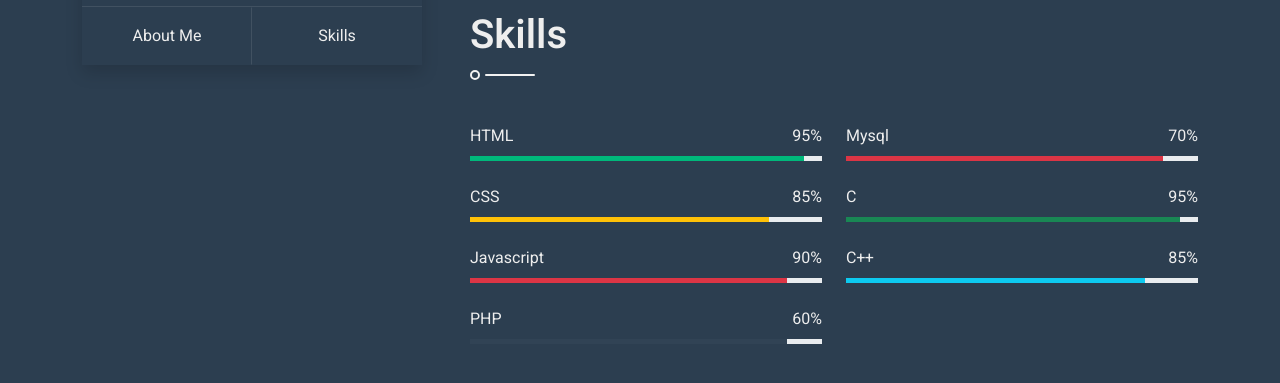
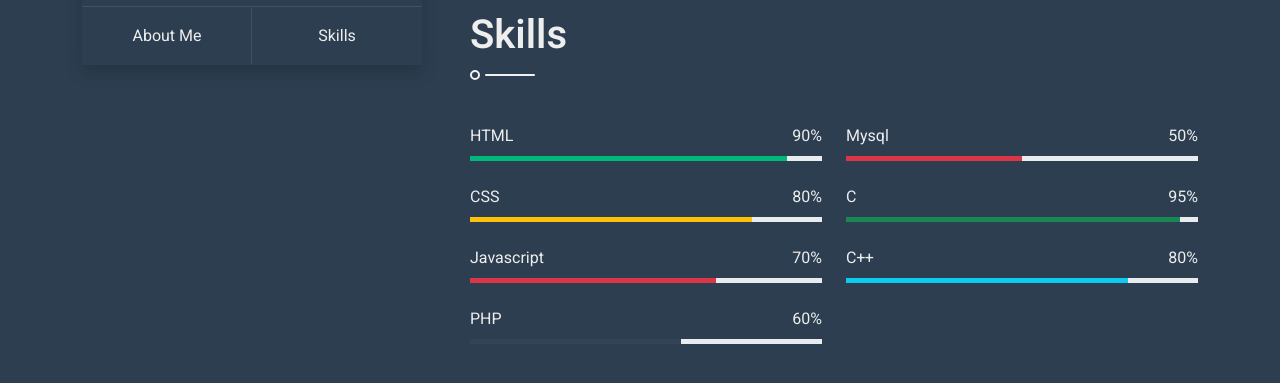
Before and after one commit to dipadanuwr-alt/dipadanuwar-portfolio, a plain HTML site: page index.html in a window 1280 px wide. Shown: the part 735-1118 px from the top of the page. Drawn offline with nearby package versions, Linux system fonts and the light colour scheme.

Commit message:
Update index.html

```diff
--- a/index.html
+++ b/index.html
@@ -135,28 +135,28 @@
                                 <div class="skill mb-4">
                                     <div class="d-flex justify-content-between">
                                         <p class="mb-2">HTML</p>
-                                        <p class="mb-2">95%</p>
+                                        <p class="mb-2">90%</p>
                                     </div>
                                     <div class="progress">
-                                        <div class="progress-bar bg-primary" role="progressbar" aria-valuenow="95" aria-valuemin="0" aria-valuemax="100"></div>
+                                        <div class="progress-bar bg-primary" role="progressbar" aria-valuenow="90" aria-valuemin="0" aria-valuemax="100"></div>
                                     </div>
                                 </div>
                                 <div class="skill mb-4">
                                     <div class="d-flex justify-content-between">
                                         <p class="mb-2">CSS</p>
-                                        <p class="mb-2">85%</p>
+                                        <p class="mb-2">80%</p>
                                     </div>
                                     <div class="progress">
-                                        <div class="progress-bar bg-warning" role="progressbar" aria-valuenow="85" aria-valuemin="0" aria-valuemax="100"></div>
+                                        <div class="progress-bar bg-warning" role="progressbar" aria-valuenow="80" aria-valuemin="0" aria-valuemax="100"></div>
                                     </div>
                                 </div>
                                 <div class="skill mb-4">
                                     <div class="d-flex justify-content-between">
                                         <p class="mb-2">Javascript</p>
-                                        <p class="mb-2">90%</p>
+                                        <p class="mb-2">70%</p>
                                     </div>
                                     <div class="progress">
-                                        <div class="progress-bar bg-danger" role="progressbar" aria-valuenow="90" aria-valuemin="0" aria-valuemax="100"></div>
+                                        <div class="progress-bar bg-danger" role="progressbar" aria-valuenow="70" aria-valuemin="0" aria-valuemax="100"></div>
                                     </div>
                                 </div>
                                 <div class="skill mb-4">
@@ -165,7 +165,7 @@
                                         <p class="mb-2">60%</p>
                                     </div>
                                     <div class="progress">
-                                        <div class="progress-bar bg-secondary" role="progressbar" aria-valuenow="90" aria-valuemin="0" aria-valuemax="100"></div>
+                                        <div class="progress-bar bg-secondary" role="progressbar" aria-valuenow="60" aria-valuemin="0" aria-valuemax="100"></div>
                                     </div>
                                 </div>
                             </div>
@@ -173,10 +173,10 @@
                                 <div class="skill mb-4">
                                     <div class="d-flex justify-content-between">
                                         <p class="mb-2">Mysql</p>
-                                        <p class="mb-2">70%</p>
+                                        <p class="mb-2">50%</p>
                                     </div>
                                     <div class="progress">
-                                        <div class="progress-bar bg-danger" role="progressbar" aria-valuenow="90" aria-valuemin="0" aria-valuemax="100"></div>
+                                        <div class="progress-bar bg-danger" role="progressbar" aria-valuenow="50" aria-valuemin="0" aria-valuemax="100"></div>
                                     </div>
                                 </div>
                                 <div class="skill mb-4">
@@ -191,10 +191,10 @@
                                 <div class="skill mb-4">
                                     <div class="d-flex justify-content-between">
                                         <p class="mb-2">C++</p>
-                                        <p class="mb-2">85%</p>
+                                        <p class="mb-2">80%</p>
                                     </div>
                                     <div class="progress">
-                                        <div class="progress-bar bg-info" role="progressbar" aria-valuenow="85" aria-valuemin="0" aria-valuemax="100"></div>
+                                        <div class="progress-bar bg-info" role="progressbar" aria-valuenow="80" aria-valuemin="0" aria-valuemax="100"></div>
                                     </div>
                                 </div>
                             </div>
```
